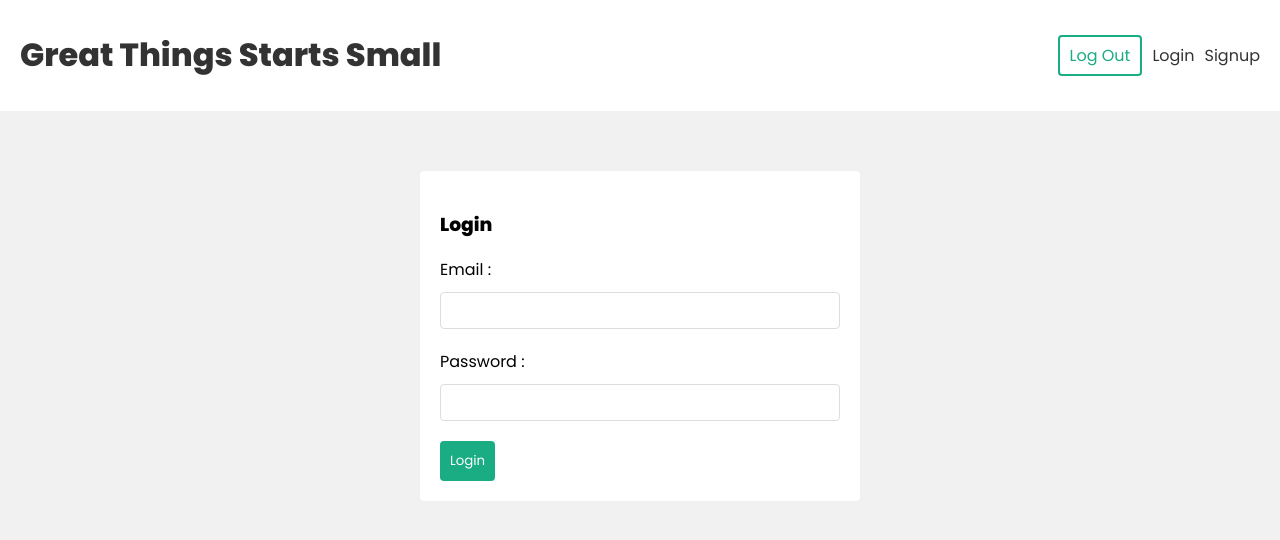
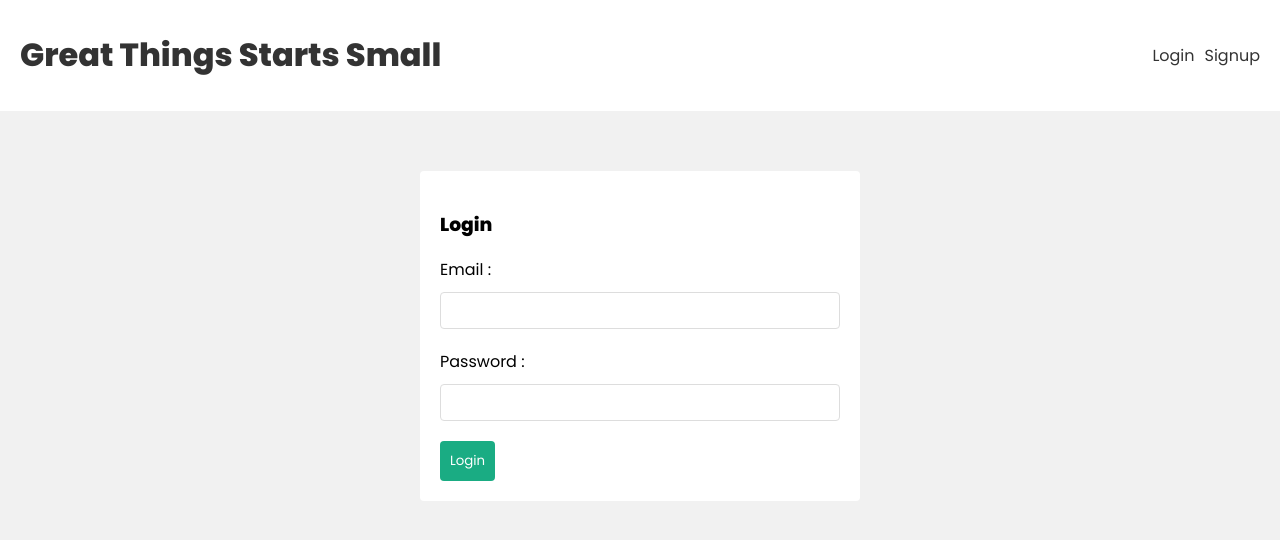
Before and after one commit to 2sammy/MERN-STACK, a React (Create React App) app in the folder mern stack/frontend/: page /login in a window 1280 px wide. Shown: the top 540 px of the page. Built offline with nearby package versions, Linux system fonts and the light colour scheme.

Commit message:
setting the initial auth status

```diff
--- a/mern stack/frontend/src/components/Navbar.js
+++ b/mern stack/frontend/src/components/Navbar.js
@@ -1,11 +1,13 @@
 import { Link } from "react-router-dom"
 import { useLogout } from "../hooks/useLogout"
+import { useAuthContext } from "../hooks/useAuthContext"
 
 const Navbar = () => {
     const { logout} = useLogout()
+    const {user} = useAuthContext()
+
     const handleClick = () => {
-    logout()
-
+        logout()
 }
      return(
         <header>
@@ -14,13 +16,19 @@ const Navbar = () => {
                     <h1> Great Things Starts Small</h1>
                 </Link>
                 <nav>
+                    {user && (
                     <div>
+                        <span>{user.email}</span>
                         <button onClick={handleClick}>Log Out</button>
                     </div>
+                    )}
+                    {!user && (
                     <div>
+
                         <Link to="/login">Login</Link>
                         <Link to="/signup">Signup</Link>
                     </div>
+                    )}
                 </nav>
 
             </div>
--- a/mern stack/frontend/src/context/AuthContext.js
+++ b/mern stack/frontend/src/context/AuthContext.js
@@ -1,5 +1,5 @@
 //creating and managing the context from react
-import { createContext, useReducer } from 'react'
+import { createContext, useEffect, useReducer } from 'react'
 
 export const AuthContext = createContext()
 export const authReducer = (state, action) => {
@@ -21,6 +21,15 @@ export const AuthContextProvider =({children}) => {
         user: null
     })
 
+    useEffect(() => {
+        const user = JSON.parse(localStorage.getItem('user'))
+
+        if(user) {
+            dispatch({ type: 'LOGIN', payload: user})
+        }
+    }
+    ,[])
+
 console.log('AuthContext state: ', state)
 
 return(
--- a/mern stack/frontend/src/hooks/useLogin.js
+++ b/mern stack/frontend/src/hooks/useLogin.js
@@ -6,7 +6,7 @@ export const useLogin = () => {
     const [isLoading, setIsLoading] = useState(null)
     const { dispatch } = useAuthContext()
 
-    const login = async (email, password) => {
+    const login = async(email, password) => {
         setIsLoading(true)
         setError(null)
 
@@ -33,6 +33,7 @@ export const useLogin = () => {
     }
 
 }
-    return {login, isLoading, error}
+
+return {login, isLoading, error}
 
 }
--- a/mern stack/frontend/src/pages/Login.js
+++ b/mern stack/frontend/src/pages/Login.js
@@ -4,7 +4,7 @@ import { useLogin } from "../hooks/useLogin"
 const Login = () => {
     const [email, setEmail] = useState('')
     const [password, setPassword] = useState('')
-    const {login, error, isLoading} = useLogin
+    const {login, error, isLoading} = useLogin()
 
     const handleSubmit = async (e) => {
         e.preventDefault()
```
